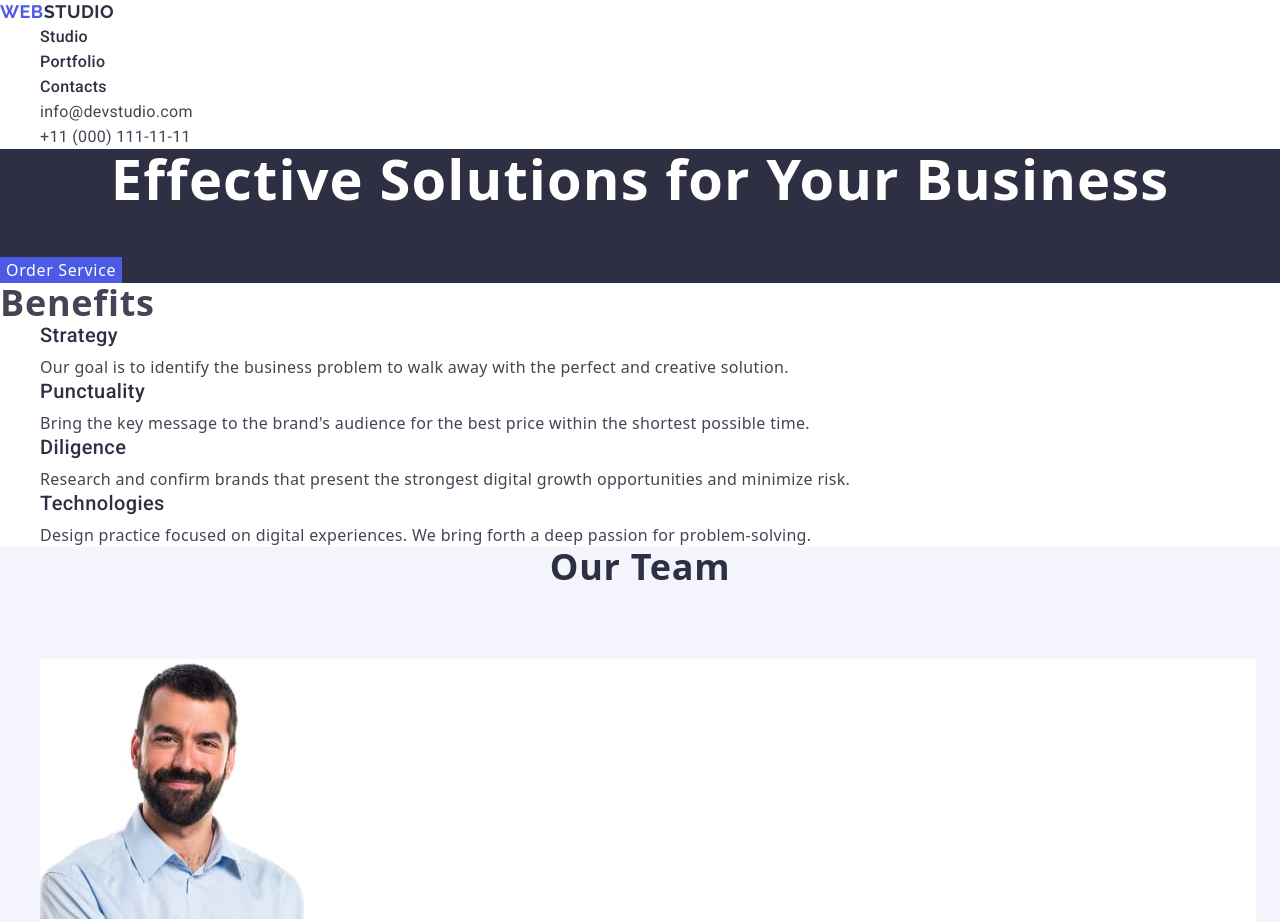
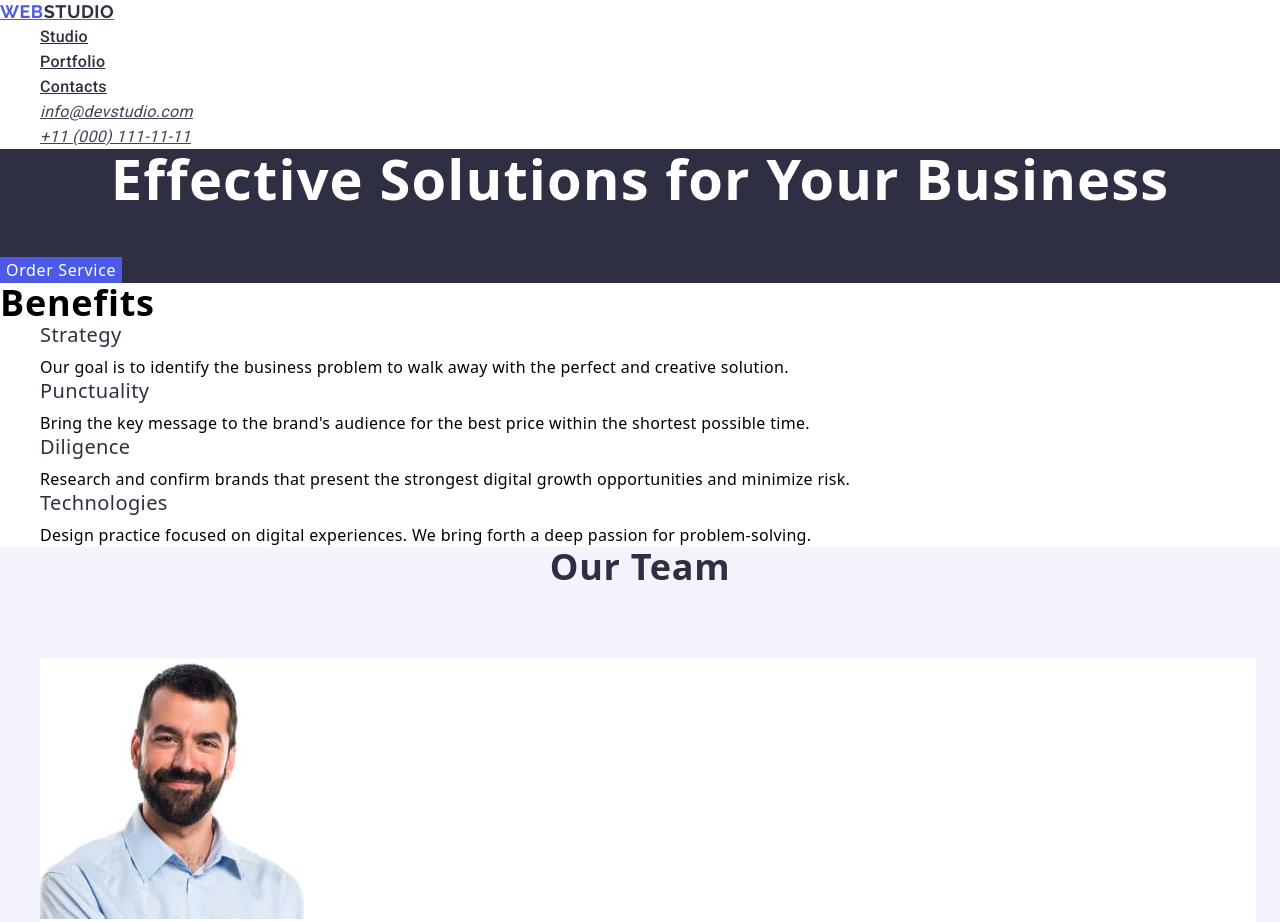
Before and after one commit to bndnt/goit-markup-hw-02, a plain HTML site: page index.html in a window 1280 px wide. Shown: the top 922 px of the page. Drawn offline with nearby package versions, Linux system fonts and the light colour scheme.

Commit message:
mentorDebug

```diff
--- a/css/styles.css
+++ b/css/styles.css
@@ -1,14 +1,10 @@
-
 body{
 
     margin: 0;
     font-family: 'Roboto', sans-serif;
-    font-weight: 400;
-    background-color: fcfcfc;
-    color: #434455;
+    background-color: #fff;;
     font-size: 16px;
-    line-height: 24px;
-    letter-spacing: 2%;
+    line-height: 1.5em;
     background-color:#ffffff;
 }
 * {
@@ -25,10 +21,7 @@ body{
 /* Links */
 
 a, a:link, a:visited  {
-    text-decoration: none;
 }
-
-
 
 /* Common */
 
@@ -46,16 +39,6 @@ ul, ul li {
     list-style: none;
 }
 
-img {
-}
-
-img, svg {
-
-}
-
-address {
-    font-style: normal;
-}
 
 /* Form */
 
@@ -86,23 +69,19 @@ label {
     cursor: pointer;
 }
 
-legend {
-
-}
 /* font-family: 'Raleway', sans-serif;
 
 font-family: 'Roboto', sans-serif; */
 
 h1{
 font-size: 56px;
-font-style: normal;
+
 font-weight: 700;
 line-height:  107.143%;
 letter-spacing: 1.12px;
 }
 h2{
     font-size: 36px;
-    font-style: normal;
     font-weight: 700;
     line-height:  111.111%;
     letter-spacing: 0.72px;
@@ -110,26 +89,20 @@ h2{
 }
 h3{
     font-size: 20px;
-font-style: normal;
 font-weight: 500;
 line-height:  120%;
 letter-spacing: 0.4px;
 }
 button{
     font-size: 16px;
-font-style: normal;
 font-weight: 500;
 line-height: 150%;
 letter-spacing: 0.64px;
 cursor: pointer;
 }
 a{
-    font-size: 12px;
-font-style: normal;
-font-weight: 400;
-line-height:  133.333%;
+
 letter-spacing: 0.48px;
-text-decoration-line: underline;
 }
 .container{
 
@@ -156,7 +129,6 @@ text-decoration-line: underline;
 .logo{
     font-family: 'Raleway', sans-serif;
     font-size: 18px;
-    font-style: normal;
     font-weight: 700;
     line-height:  1.17;
     letter-spacing: 0.03em;
@@ -173,7 +145,6 @@ text-decoration-line: underline;
 .head-nav__link{
     font-family: 'Roboto', sans-serif;
 font-size: 16px;
-font-style: normal;
 font-weight: 500;
 line-height:  150% ;
 letter-spacing: 0.32px;
@@ -199,8 +170,6 @@ margin-right: 40px;
 .head-info__link{
 font-family: 'Roboto', sans-serif;
 font-size: 16px;
-font-style: normal;
-font-weight: 400;
 line-height: 150%; /* 150% */
 letter-spacing: 0.32px;
 color: #434455;
@@ -216,7 +185,6 @@ color: #434455;
 .advertisement__title{
     color: #fff;
     font-size: 56px;
-    font-style: normal;
     font-weight: 700;
     line-height: 107.143%;
     letter-spacing: 1.12px;
@@ -227,7 +195,6 @@ color: #434455;
     background-color: #4D5AE5;
     color: #fff;
     font-size: 16px;
-    font-style: normal;
     font-weight: 500;
     line-height:  150%;
     letter-spacing: 0.64px;
@@ -252,9 +219,7 @@ color: #434455;
     margin-right: 0;
 }
 .methody__title{
-    font-family: 'Roboto', sans-serif;
 font-size: 20px;
-font-style: normal;
 font-weight: 500;
 line-height: 120%;
 letter-spacing: 0.4px;
@@ -299,17 +264,12 @@ color: #2e2f42;
 color:  #2E2F42;
 font-family: 'Roboto', sans-serif;
 font-size: 20px;
-font-style: normal;
 font-weight: 500;
 line-height:  120%;
 letter-spacing: 0.4px;
 }
 .portfolio__list-text{
-color: #434455;
-font-family: 'Roboto', sans-serif;
 font-size: 16px;
-font-style: normal;
-font-weight: 400;
 line-height: 150%; /* 150% */
 letter-spacing: 0.32px;
 }
```
